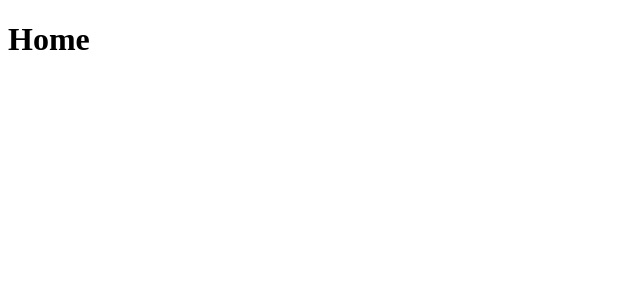
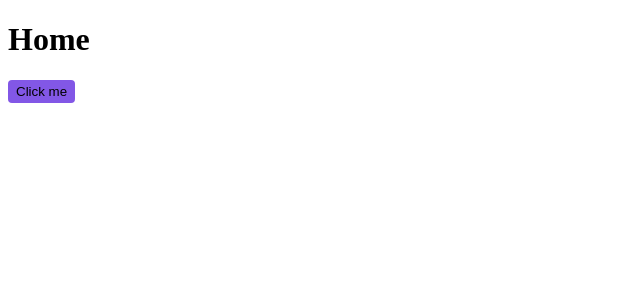
Before and after one commit to viniscrv/ignite-shop, a Next.js app: page / in a window 1280 px wide. Shown: the top 300 px of the page, without its empty margins (0-640 px from the left). Built offline with nearby package versions, Linux system fonts and the light colour scheme.

Commit message:
configurado biblioteca stitches

```diff
--- a/package.json
+++ b/package.json
@@ -10,6 +10,7 @@
   },
   "dependencies": {
     "@next/font": "13.0.7",
+    "@stitches/react": "^1.2.8",
     "@types/node": "18.11.15",
     "@types/react": "18.0.26",
     "@types/react-dom": "18.0.9",
--- a/src/pages/_document.tsx
+++ b/src/pages/_document.tsx
@@ -1,9 +1,16 @@
 import { Html, Head, Main, NextScript } from 'next/document'
+import { getCssText } from '../styles'
 
 export default function Document() {
   return (
     <Html lang="pt-br">
-      <Head />
+      <Head>
+        <link rel="preconnect" href="https://fonts.googleapis.com"/>
+        <link rel="preconnect" href="https://fonts.gstatic.com" crossOrigin="anonymous"/>
+        <link href="https://fonts.googleapis.com/css2?family=Roboto:wght@400;700&display=swap" rel="stylesheet"/>
+
+        <style id="stitches" dangerouslySetInnerHTML={{__html: getCssText()}} />
+      </Head>
       <body>
         <Main />
         <NextScript />
--- a/src/pages/index.tsx
+++ b/src/pages/index.tsx
@@ -1,6 +1,18 @@
+import { styled } from "../styles"
+
+const Button = styled("button", {
+  backgroundColor: "$purple",
+  borderRadius: 4,
+  border: 0,
+  padding: "4px 8px",
+  cursor: "pointer",
+})
 
 export default function Home() {
   return (
-    <h1>Home</h1>
+    <>
+      <h1>Home</h1>
+      <Button>Click me</Button>
+    </>
   )
 }
--- /dev/null
+++ b/src/styles/index.ts
@@ -0,0 +1,9 @@
+import { createStitches } from "@stitches/react";
+
+export const { config, styled, css, globalCss, keyframes, getCssText, theme, createTheme } = createStitches({
+    theme: {
+        colors: {
+            purple: "#8257e6",
+        }
+    }
+});
```
Also changed, not shown: 1 other file (tests, documents, lock files or other folders).
